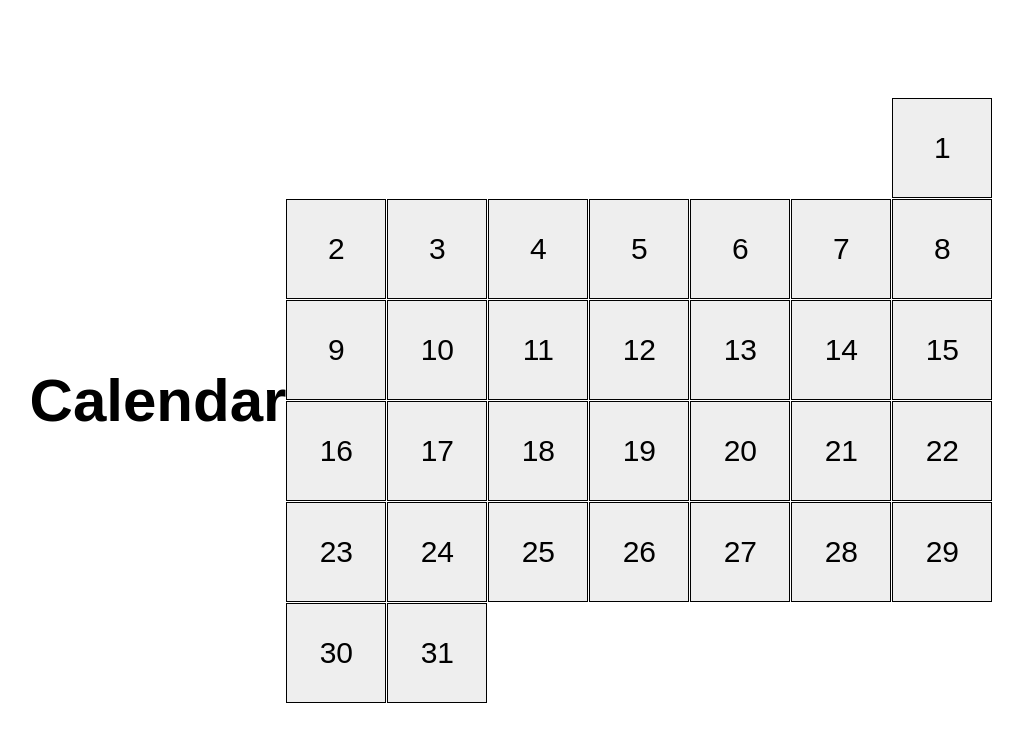
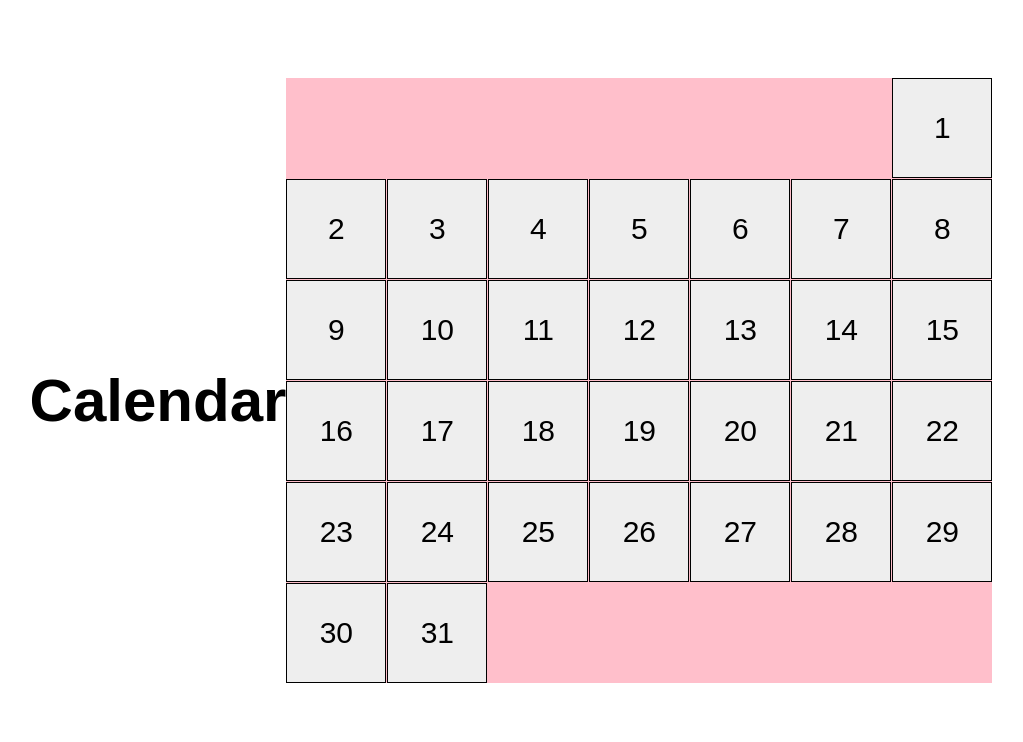
Before and after one commit to KlamyGG/layout_calendar, a website built with Parcel: page src/index.html in a window 1280 px wide. In both pictures the pointer is over the element 768 px from the left and 400 px from the top of the page. Shown: the whole page, without its empty margins (129-1152 px from the left). Built offline with nearby package versions, Linux system fonts and the light colour scheme.

Commit message:
calendar2

```diff
--- a/src/styles/calendar.scss
+++ b/src/styles/calendar.scss
@@ -39,6 +39,13 @@ $days-of-week: (
     }
   }
 
+  &:hover {
+    cursor: pointer;
+    background-color: #FFBFCB;
+    transform: translateY(-20px);
+    transition: 0.5s;
+  }
+
   @each $day, $value in $days-of-week {
     &--start-day-#{$day} :first-child {
       margin-left: ($card-size + $gap-width) * ($value - 1);
```
